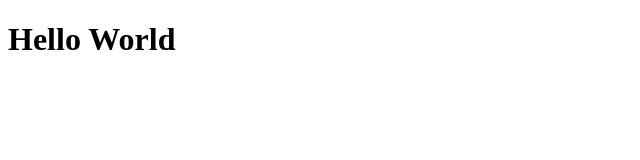
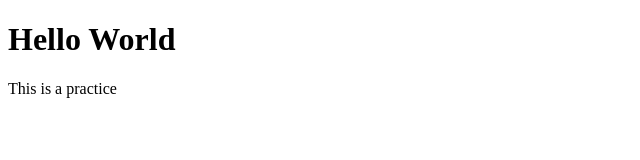
Before and after one commit to flournoy87/git_practice, a plain HTML site: page index.html in a window 1280 px wide. Shown: the whole page, without its empty margins (0-640 px from the left). Drawn offline with Linux system fonts and the light colour scheme.

Commit message:
Update index.html

```diff
--- a/index.html
+++ b/index.html
@@ -8,5 +8,6 @@
 </head>
 <body>
     <h1>Hello World</h1>
+    <p>This is a practice</p>
 </body>
 </html>
```
